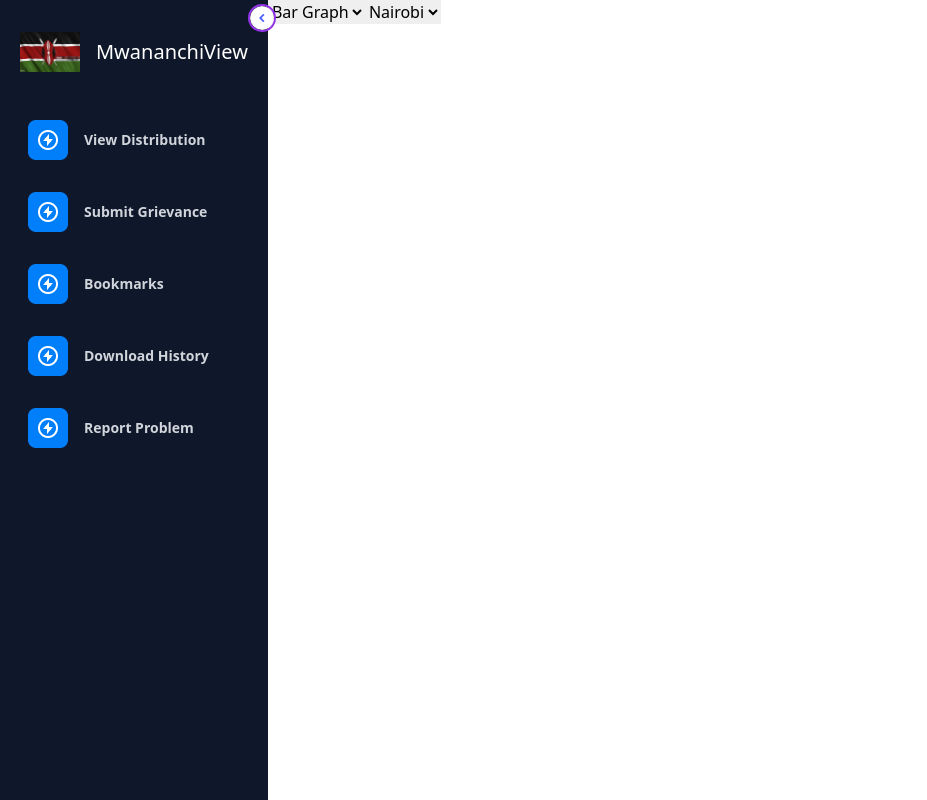
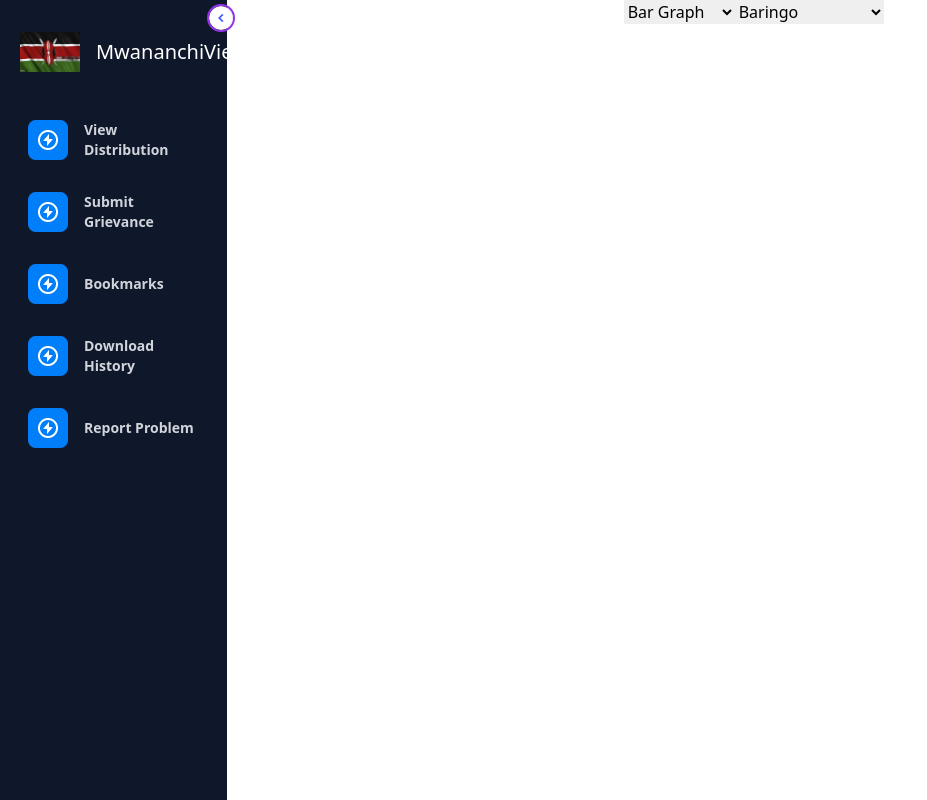
Before and after one commit to AndreOpollo/MWANANCHI-VIEW, a React (Vite) app in the folder frontend-section/: page /distribution in a window 1280 px wide. Shown: the whole page, without its empty margins (0-927 px from the left). Built offline with nearby package versions, Linux system fonts and the light colour scheme; the HTML template or start-up script is replaced by a standard one.

Commit message:
Chart rendering

```diff
--- a/frontend-section/package.json
+++ b/frontend-section/package.json
@@ -11,7 +11,9 @@
   },
   "dependencies": {
     "axios": "^1.6.2",
+    "chart.js": "^4.4.0",
     "react": "^18.2.0",
+    "react-chartjs-2": "^5.2.0",
     "react-dom": "^18.2.0",
     "react-hook-form": "^7.48.2",
     "react-router-dom": "^6.20.0"
--- a/frontend-section/src/components/Distribution.jsx
+++ b/frontend-section/src/components/Distribution.jsx
@@ -1,31 +1,108 @@
-import React from 'react'
+import React, { useEffect, useState } from 'react'
 
 function Distribution() {
+  const[countyId,setCounty]=useState('')
+  const[lineChartData,setLineChartData]=useState({})
+  const[barChartData,setBarChartData]=useState({})
+  const[chartType,setChartType]=useState('')
+
+  const handleChartTypeChange = (e)=>{
+    const selectedChartType = e.target.value;
+    setChartType(selectedChartType);
+    console.log('select successfull',selectedChartType)
+  }
+  const handleCountyChange = (e)=>{
+    const selectedCounty = e.target.value
+    setCounty(selectedCounty)
+    const baseURL = 'api:';//PASTE ENDPOINT HERE
+    const url = `${baseURL}/${selectedCounty}`;
+    console.log('Submit successful',selectedCounty)
+    console.log('URL',url)
+  }
+
+  useEffect(()=>{
+   // const fetchData = async()=>{
+   //   const apiData = await axios.get(url)
+   // }
+    console.log('Render on county or chartType change')
+  },[countyId,chartType])
+
+
+
+
+
+
+
   return (
-    <div className='flex'>
-        <div>
+    <div className='container mx-auto'>
 
-                <select>
-                    <option value="">Bar Graph</option>
-                    <option value="">Bar Graph</option>
-                    <option value="">Bar Graph</option>
-                    <option value="">Bar Graph</option>
+    <div className='flex flex-row items-center justify-center'>
+        <div className=''>
+                <select value={chartType} onChange={handleChartTypeChange}>
+                    <option value="bar-chart">Bar Graph</option>
+                    <option value="line-chart">Line Graph</option>
+                    <option value="scatter-chart">Scatter Map</option>
                 </select>
 
         </div>
         <div>
 
-                <select>
-                  <option>Nairobi</option>
-                  <option>Nairobi</option>
-                  <option>Nairobi</option>
-                  <option>Nairobi</option>
-                  <option>Nairobi</option>
-                  <option>Nairobi</option>
-                  <option>Nairobi</option>
+                <select value={countyId} onChange={handleCountyChange} >
+                  <option value='baringo'>Baringo</option>
+                  <option value='bomet'>Bomet</option>
+                  <option value='bungoma'>Bungoma</option>
+                  <option value='busia'>Busia</option>
+                  <option value='elgeyo-marakwet'>Elgeyo Marakwet</option>
+                  <option value='embu'>Embu</option>
+                  <option value='garissa'>Garissa</option>
+                  <option value='homabay'>HomaBay</option>
+                  <option value='isiolo'>Isiolo</option>
+                  <option value='kajiado'>Kajiado</option>
+                  <option value='kakamega'>Kakamega</option>
+                  <option value='kericho'>Kericho</option>
+                  <option value='kiambu'>Kiambu</option>
+                  <option value='kilifi'>Kilifi</option>
+                  <option value='kirinyaga'>Kirinyanga</option>
+                  <option value='kisii'>Kisii</option>
+                  <option value='kisumu'>Kisumu</option>
+                  <option value='kitui'>Kitui</option>
+                  <option value='kwale'>Kwale</option>
+                  <option value='laikipia'>Laikipia</option>
+                  <option value='lamu'>Lamu</option>
+                  <option value='machakos'>Machakos</option>
+                  <option value='makueni'>Makueni</option>
+                  <option value='mandera'>Mandera</option>
+                  <option value='meru'>Meru</option>
+                  <option value='migori'>Migori</option>
+                  <option value='marsabit'>Marsabit</option>
+                  <option value='mombasa'>Mombasa</option>
+                  <option value='muranga'>Murang'a</option>
+                  <option value='nairobi'>Nairobi</option>
+                  <option value='nakuru'>Nakuru</option>
+                  <option value='nandi'>Nandi</option>
+                  <option value='narok'>Narok</option>
+                  <option value='nyamira'>Nyamira</option>
+                  <option value='nyandarua'>Nyandarau</option>
+                  <option value='nyeri'>Nyeri</option>
+                  <option value='samburu'>Samburu</option>
+                  <option value='siaya'> Siaya</option>
+                  <option value='taita-taveta'>Taita Taveta</option>
+                  <option value='tana-river'>Tana River</option>
+                  <option value='tharaka-nithi'>Tharaka Nithi</option>
+                  <option value='trans-nzoia'>Trans Nzoia</option>
+                  <option value='turkana'>Turkana</option>
+                  <option value='uasin-gishu'>Uasin Gishu</option>
+                  <option value='vihiga'>Vihiga</option>
+                  <option value='wajir'>Wajir</option>
+                  <option value='west-pokot'>West Pokot</option>
+                  <option value='uasin-gishu'>Uasin Gishu</option>
+
                 </select>
 
         </div>
+    </div>
+    <p>{countyId}</p>
+
     </div>
   )
 }
--- a/frontend-section/src/components/Submission.jsx
+++ b/frontend-section/src/components/Submission.jsx
@@ -8,7 +8,7 @@
     const{register,formState,handleSubmit,watch,control,reset} = form
     const{errors,isDirty, isValid} = formState
     const onSubmit = data =>{
-        axios.post(URL,data)
+        //axios.post(URL,data)
         console.log('form submitted',data)
     }
 
```
Also changed, not shown: 1 other file (tests, documents, lock files or other folders).
